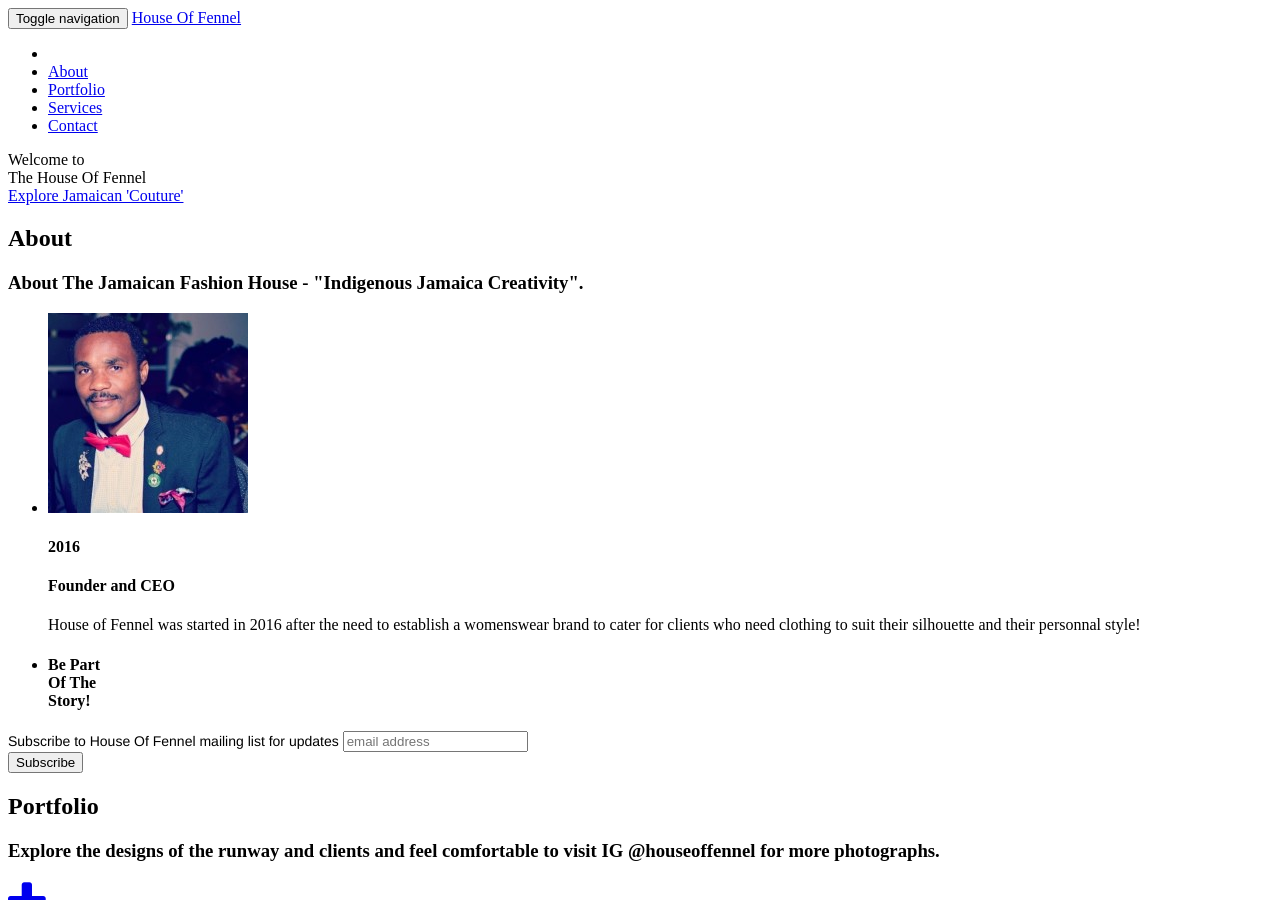
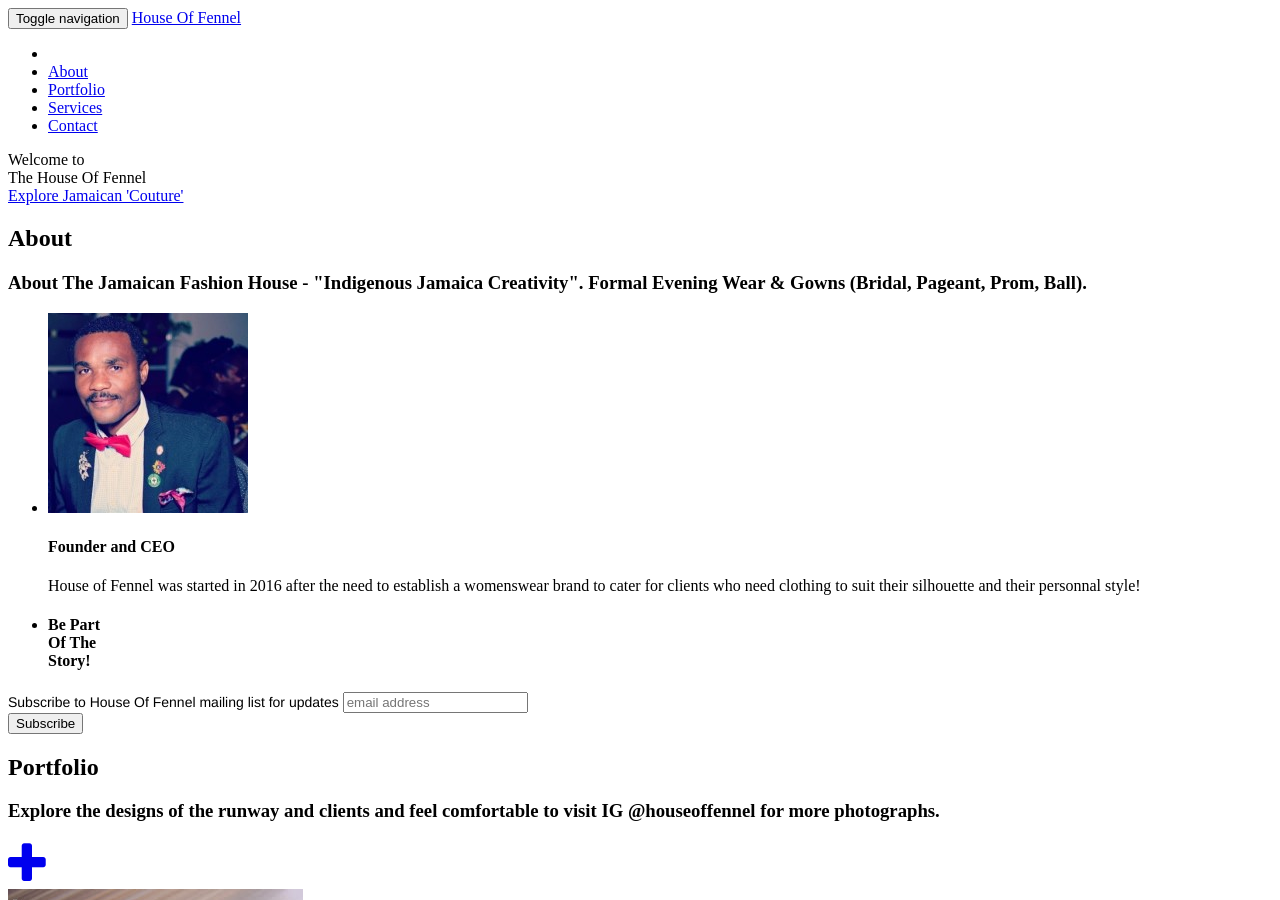
Before and after one commit to phpwebdevelope/phpwebdevelope.github.io, a Jekyll site: the page built from index.html, in a window 1280 px wide and 900 px high. Built offline with Jekyll 4.4.1, drawn with Linux system fonts in a browser that asks for light colours; some web fonts are replaced; comment, search, counter and statistics services are not loaded.

Commit message:
dont show date

```diff
--- a/_includes/about.html
+++ b/_includes/about.html
@@ -4,7 +4,8 @@
             <div class="row">
                 <div class="col-lg-12 text-center">
                     <h2 class="section-heading">About</h2>
-                    <h3 class="section-subheading text-muted">About The Jamaican Fashion House - "Indigenous Jamaica Creativity".</h3>
+                    <h3 class="section-subheading text-muted">About The Jamaican Fashion House - "Indigenous Jamaica Creativity".
+			 Formal Evening Wear & Gowns (Bridal, Pageant, Prom, Ball).</h3>
                 </div>
             </div>
             <div class="row">
@@ -16,7 +17,7 @@
                             </div>
                             <div class="timeline-panel">
                                 <div class="timeline-heading">
-                                    <h4>2016</h4>
+                                    <!--<h4>2016</h4>-->
                                     <h4 class="subheading">Founder and CEO</h4>
                                 </div>
                                 <div class="timeline-body">
```
